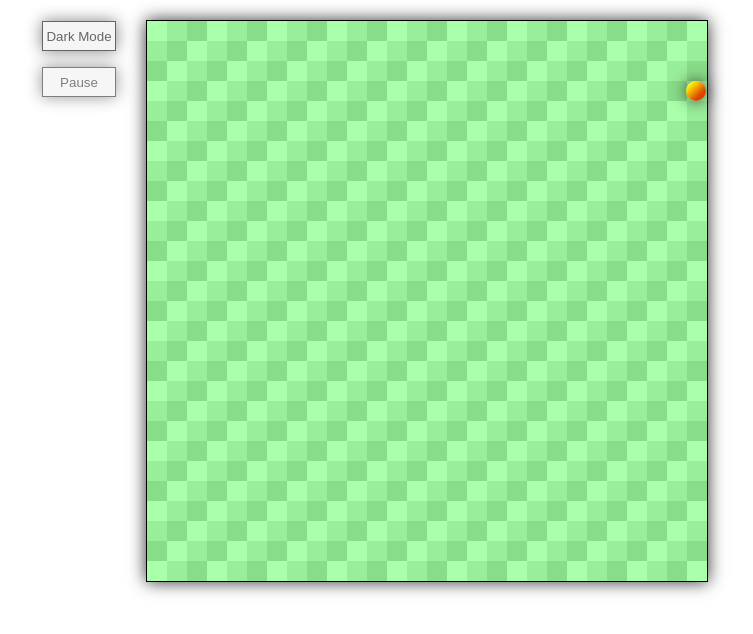
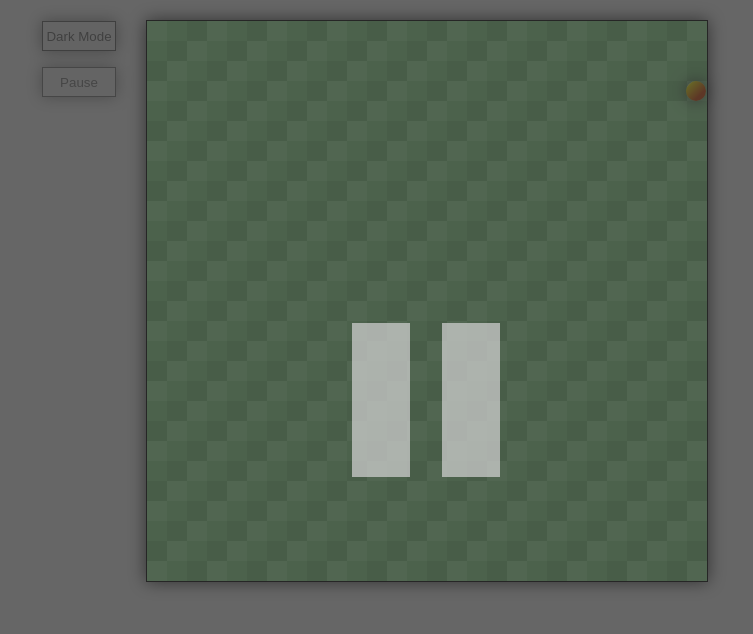
Before and after one commit to Nick362880/Simple-Snake-Game, a plain HTML site: page index.html in a window 1280 px wide. Both pictures are taken after a click on the button "Pause". Shown: the top 634 px of the page, without its empty margins (214-967 px from the left). Drawn offline with Linux system fonts and the light colour scheme.

Commit message:
Several quality improvements and pause-related bug fixes

```diff
--- a/index.html
+++ b/index.html
@@ -29,6 +29,10 @@
 				canv.width = w.csz * w.dim;
 				canv.height = w.csz * w.dim;
 				window.onkeydown = function(e) {
+					if (w.pau && e.key != " ")
+						unpause();
+					if (!w.pau && e.key == " ")
+						pause();
 					switch (e.key) {
 						case "ArrowUp":
 						case "w":
@@ -111,7 +115,6 @@
 				fd.style.background = "linear-gradient(135deg, #FFF 10%, #FE0 20%, #D40 70%)";
 				fd.style.borderRadius = "50%";
 				fd.style.boxShadow = "0px 0px 16px #303030";
-				fd.style.zIndex = "99";
 				food.appendChild(fd);
 
 				var snek = document.createElement("div");
@@ -153,7 +156,7 @@
 			}
 			function main() {
 				elap = Date.now() - last;
-				if (elap + residue >= 1000 / fps && !w.pau) {
+				if (elap + residue >= 1000 / fps) {
 					residue = elap + residue - 1000 / fps;
 					last = Date.now();
 					// debug("timeError", Date.now() % 1000 + " " + residue);
@@ -208,7 +211,8 @@
 						snek.removeChild(snek.querySelector("div"));
 					}
 				}
-				window.requestAnimationFrame(main);
+				if (!w.pau)
+					window.requestAnimationFrame(main);
 			}
 			function debug(head, value) {
 				console.log("debug " + head + ": " + value);
@@ -226,9 +230,44 @@
 				}
 			}
 			function pause() {
-				if (w.pau)
-					last = Date.now() - 1000 / fps;
-				w.pau = !w.pau;
+				if (!w.pau) {
+					w.pau = true;
+					var ps = document.createElement("div");
+					ps.setAttribute("id", "pausescreen");
+					ps.style.position = "absolute";
+					ps.style.left = "0px";
+					ps.style.top = "0px";
+					ps.style.width = "100%";
+					ps.style.height = "100%";
+					ps.style.backgroundColor = "rgba(51, 51, 51, 0.75)";
+					ps.onclick = function() {
+						unpause();
+					}
+					document.body.appendChild(ps);
+					var b1 = document.createElement("div");
+					b1.style.position = "absolute";
+					b1.style.left = window.innerWidth - (window.innerWidth / 2 + 58 + 16) + "px";
+					b1.style.top = window.innerHeight / 2 - 77 + "px";
+					b1.style.width = "58px";
+					b1.style.height = "154px";
+					b1.style.backgroundColor = "rgba(204, 204, 204, 0.75)";
+					ps.appendChild(b1);
+					var b2 = document.createElement("div");
+					b2.style.position = "absolute";
+					b2.style.left = window.innerWidth - (window.innerWidth / 2 - 16) + "px";
+					b2.style.top = window.innerHeight / 2 - 77 + "px";
+					b2.style.width = "58px";
+					b2.style.height = "154px";
+					b2.style.backgroundColor = "rgba(204, 204, 204, 0.75)";
+					ps.appendChild(b2);
+				}
+			}
+			function unpause() {
+				document.body.removeChild(document.getElementById("pausescreen"));
+				w.pau = false;
+				last = Date.now() - 1000 / fps;
+				residue = 0;
+				window.requestAnimationFrame(main);
 			}
 		</script>
 	</head>
```
